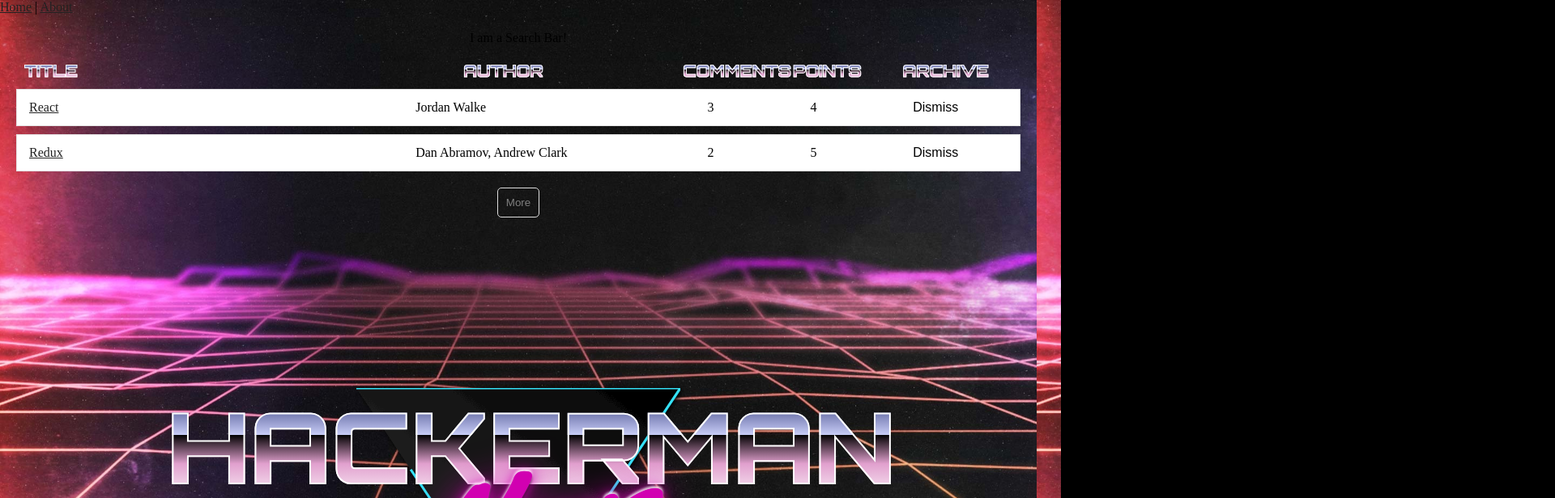
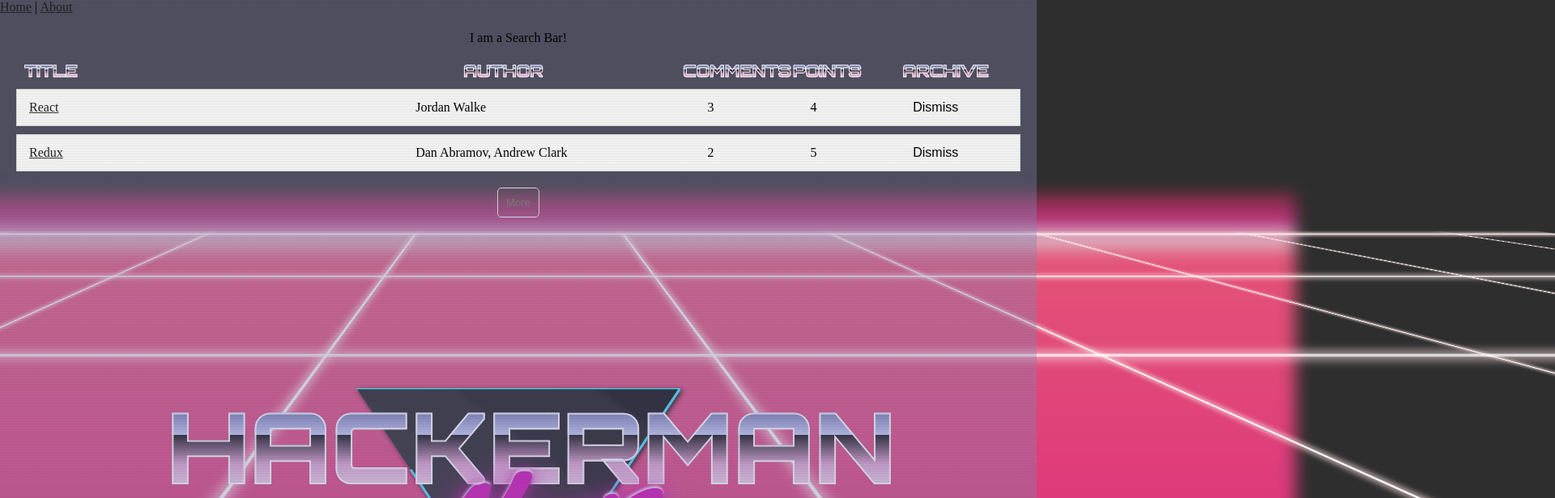
Before and after one commit to ggrumbley/hackerman-news, a Vue app: page / in a window 1280 px wide. Shown: the top 616 px of the page at 81% size, 1920 px wide, since content can reach past the window. Built offline with nearby package versions, Linux system fonts and the light colour scheme.

Commit message:
Add grid background

```diff
--- a/package.json
+++ b/package.json
@@ -9,6 +9,7 @@
     "test:unit": "vue-cli-service test:unit"
   },
   "dependencies": {
+    "axios": "^0.18.0",
     "register-service-worker": "^1.0.0",
     "vue": "^2.5.17",
     "vue-router": "^3.0.1",
--- a/src/App.vue
+++ b/src/App.vue
@@ -5,24 +5,56 @@
       <router-link to="/about">About</router-link>
     </div>
     <router-view/>
+    <main></main>
+    <div class="grid">
+      <div class="grid-inner">
+        <div class="hori">
+          <div class="line"></div>
+          <div class="line"></div>
+          <div class="line"></div>
+          <div class="line"></div>
+          <div class="line"></div>
+          <div class="line"></div>
+          <div class="line"></div>
+          <div class="line"></div>
+          <div class="line"></div>
+          <div class="line"></div>
+          <div class="line"></div>
+        </div>
+        <div class="vert">
+          <div class="line"></div>
+          <div class="line"></div>
+          <div class="line"></div>
+          <div class="line"></div>
+          <div class="line"></div>
+          <div class="line"></div>
+          <div class="line"></div>
+          <div class="line"></div>
+          <div class="line"></div>
+          <div class="line"></div>
+          <div class="line"></div>
+        </div>
+      </div>
+    </div>
   </div>
+
 </template>
 
 <style lang="scss">
   // @import "~/style/_vars.scss";
 
-  body {
+  // body {
     // color: #222;
     // background: #f4f4f4;
     // font: 400 14px CoreSans, Arial,sans-serif;
-    background-color: #000000;
-    margin: 0px;
-    overflow: hidden;
-    background-image: radial-gradient(ellipse farthest-corner at center top, #23233f 0%, #000000 60%);
-    background-image: url(../public/img/arcade.jpg);
-    background-size: cover;
-    background-position: top center;
-  }
+    // background-color: #000000;
+    // margin: 0px;
+    // overflow: hidden;
+    // background-image: radial-gradient(ellipse farthest-corner at center top, #23233f 0%, #000000 60%);
+    // background-image: url(../public/img/arcade.jpg);
+    // background-size: cover;
+    // background-position: top center;
+  // }
 
   a {
     color: #222;
@@ -99,5 +131,191 @@
   .flex-5 {
     flex: 5;
   }
+$speed: 5s;
+$increase-vert: $speed/10;
+$scanlines: 1px;
+
+@keyframes blur-n-hue {
+  0% {filter: blur(10px) hue-rotate(-15deg);}
+  50% {filter: blur(20px) hue-rotate(0deg);}
+  100% {filter: blur(10px) hue-rotate(-15deg);}
+}
+@keyframes move {
+  from {top: 0%; opacity: 0.8;}
+  to {top: 100%; opacity: 1;}
+}
+@keyframes angle {
+  0% {transform: rotateX(58deg);}
+  50% {transform: rotateX(60deg);}
+  100% {transform: rotateX(58deg);}
+}
+@keyframes bg {
+  0% {background-color: rgba(46, 46, 46, 0);}
+  49% {background-color: rgba(46, 46, 46, 0);}
+  50.5% {background-color: rgba(155, 155, 206, .4);}
+  51% {background-color: rgba(46, 46, 46, 0);}
+  51.5% {background-color: rgba(155, 155, 206, .3);}
+  57% {background-color: rgba(46, 46, 46, 0);}
+  100% {background-color: rgba(46, 46, 46, 0);}
+}
+html {
+  background: rgba(46, 46, 46, 1.00);
+}
+body {
+  background: rgba(46, 46, 46, 1.00);
+  animation: bg 10s infinite ease-out;
+  height: 100vh;
+  overflow: hidden;
+  position: relative;
+  margin: 0;
+  &:before {
+    content: "";
+    position: absolute;
+    top: 0;
+    left: 0;
+    width: 100%;
+    height: 100%;
+    background-color: rgba(30,30,30,0.2); //fallback
+    background: -webkit-repeating-linear-gradient(top, transparent 0px, transparent $scanlines, rgba(30,30,30,0.15) $scanlines, rgba(30,30,30,0.15) $scanlines*2);
+    -webkit-background-size: 100% $scanlines*2;
+    background: -moz-repeating-linear-gradient(top, transparent 0px, transparent $scanlines, rgba(30,30,30,0.15) $scanlines, rgba(30,30,30,0.15) $scanlines*2);
+    -moz-background-size: 100% $scanlines*2;
+    display: block;
+    z-index: 10;
+  }
+  // &:after {
+  // 	animation: bg 10s infinite ease-out;
+  // 	content: "";
+  // 	position: absolute;
+  // 	top: 0;
+  // 	left: 0;
+  // 	width: 100%;
+  // 	height: 100%;
+  // 	display: block;
+  // 	z-index: 20;
+  // }
+}
+.text {
+  color: white;
+  font: small-caps lighter 14px/150% "Helvetica Neue", Helvetica, sans-serif;
+  letter-spacing: .2rem;
+  position: absolute;
+  top: 20%;
+  left: 50%;
+  transform: translateX(-50%);
+  text-align: left;
+  line-height: 1.2em;
+  filter: colour-shift(10);
+  z-index: 20;
+  b {
+    font-size: 2.5em;
+    &:after {
+      content: "v2";
+      font-weight: 100;
+      font-size: 12px;
+      position: absolute;
+    }
+  }
+}
+
+main {
+  animation: blur-n-hue $speed infinite ease-in-out;
+  content: "";
+  display: block;
+  background: rgba(224, 87, 90, 1);
+  background: linear-gradient(180deg,
+    rgba(150, 50, 50, 0.8) 0%,
+    rgba(200, 50, 100, 1) 6%,
+    rgba(220,220,220, 1) 8%,
+    rgba(224, 87, 90, 1) 12%,
+    rgba(224, 37, 90, 1) 100%
+  );
+  width: 150vw;
+  height: 80%;
+  left: -25%;
+  bottom: -10%;
+  position: absolute;
+  z-index: -100;
+}
+
+.grid {
+  perspective: 300px;
+  width: 100%;
+  height: 100%;
+  position: relative;
+  z-index: -100;
+
+  .grid-inner {
+    position: absolute;
+    top:0;
+    left:0;
+    right:0;
+    bottom:0;
+    width:100%;
+    height:100%;
+    transform: rotateX(60deg);
+    //animation: angle 5s infinite ease-in-out;
+  }
+}
+.line {
+  display: block;
+  position: absolute;
+  width: 0px;
+  top: 0;
+  left: 0;
+  right: 0;
+  bottom: 0;
+  border: 1px solid white;
+  box-sizing: border-box;
+  height: 100%;
+  background: white;
+  box-shadow: 0px 0px 6px 2px rgba(255,225,225,0.8);
+  z-index: -100;
+
+}
+.hori, .vert {
+  position: absolute;
+  top: 0;
+  left: 0;
+  right: 0;
+  bottom: 0;
+  width: 100vw;
+  height: 100vh;
+  z-index: -100;
+
+}
+.hori {
+  .line {
+    &:nth-child(1) {left: -40%;}
+    &:nth-child(2) {left: -20%;}
+    &:nth-child(3) {left: 0%;}
+    &:nth-child(4) {left: 20%;}
+    &:nth-child(5) {left: 40%;}
+    &:nth-child(6) {left: 60%;}
+    &:nth-child(7) {left: 80%;}
+    &:nth-child(8) {left: 100%;}
+    &:nth-child(9) {left: 120%;}
+    &:nth-child(10) {left: 140%;}
+  }
+}
+
+.vert {
+  .line {
+    animation: move $speed infinite linear;
+    width: 200%;
+    left: -50%;
+    height: 0px;
+    &:nth-child(1) {animation: none; opacity: 0.7;}
+    &:nth-child(2) {animation-delay: $increase-vert;}
+    &:nth-child(3) {animation-delay: $increase-vert*2;}
+    &:nth-child(4) {animation-delay: $increase-vert*3;}
+    &:nth-child(5) {animation-delay: $increase-vert*4;}
+    &:nth-child(6) {animation-delay: $increase-vert*5;}
+    &:nth-child(7) {animation-delay: $increase-vert*6;}
+    &:nth-child(8) {animation-delay: $increase-vert*7;}
+    &:nth-child(9) {animation-delay: $increase-vert*8;}
+    &:nth-child(10) {animation-delay: $increase-vert*9;}
+  }
+}
 
 </style>
```
Also changed, not shown: 1 other file (tests, documents, lock files or other folders).
